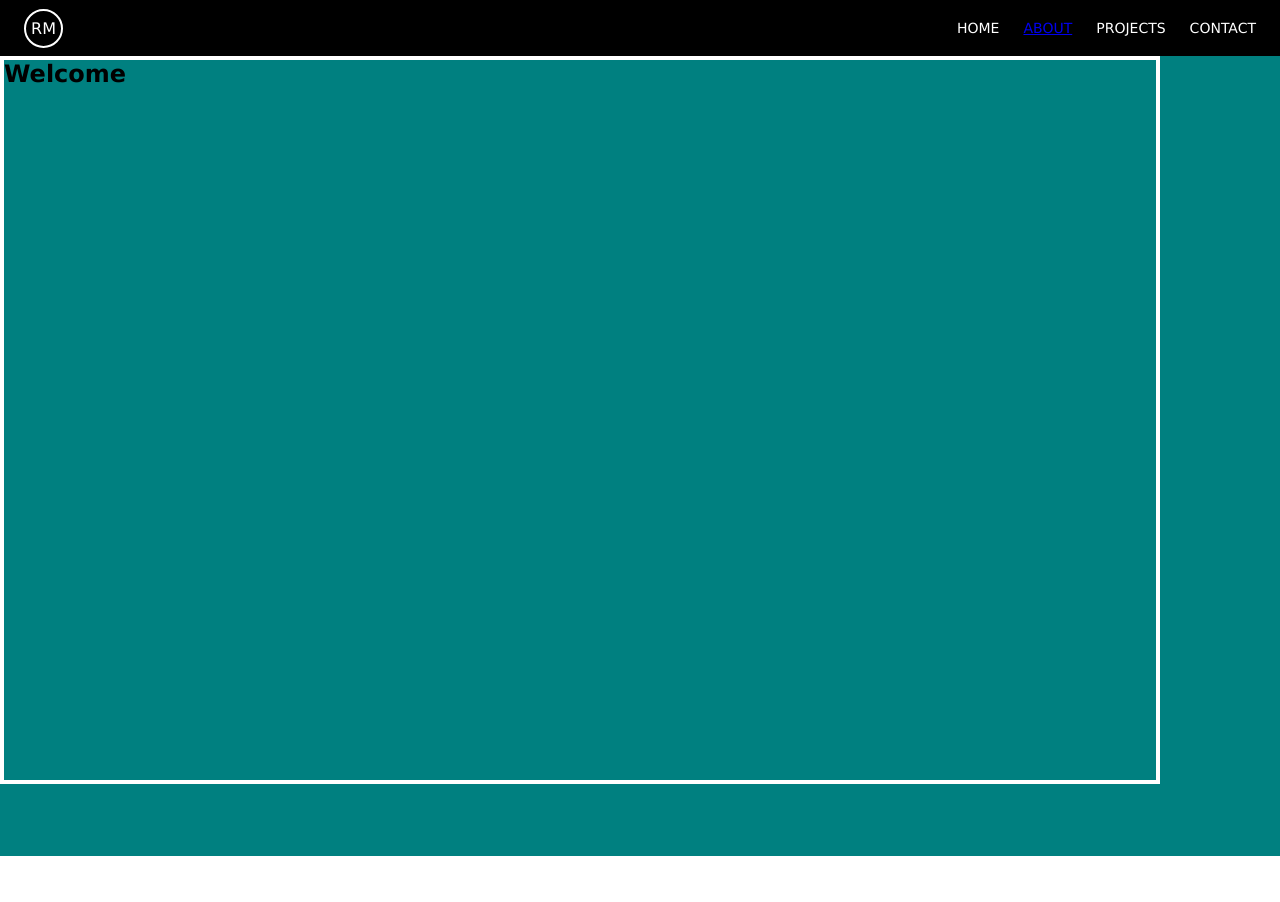
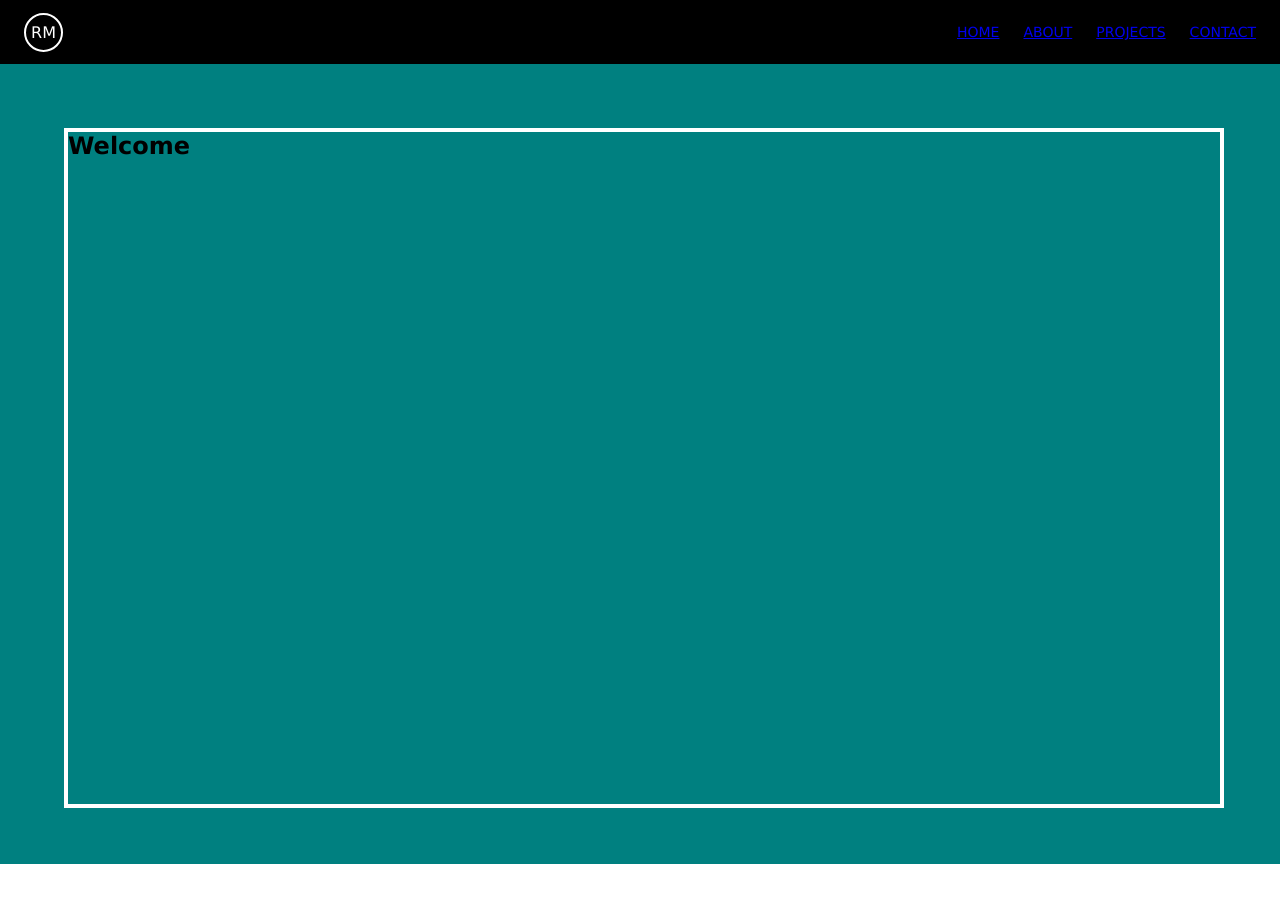
Before and after one commit to ratnesh-mether/my-portfolio, a React (Create React App) app: page / in a window 1280 px wide. Shown: the top 902 px of the page. Built offline with nearby package versions, Linux system fonts and the light colour scheme.

Commit message:
[8]: Resolved Scroll Issue and Header Navigation.

```diff
--- a/src/components/Header/Header.js
+++ b/src/components/Header/Header.js
@@ -7,19 +7,19 @@ function Header() {
         </div>
         <div className="page-navigator">
             <div className="page-type">
-                <p className="type-text">Home</p>
+                <a className="type-text" href="#home">Home</a>
             </div>
             <div className="page-type">
-                <a href="section1" className="type-text">About</a>
+                <a className="type-text" href="#about">About</a>
             </div>
             <div className="page-type">
-                <p className="type-text">Projects</p>
+                <a className="type-text" href="#projects">Projects</a>
             </div>
             {/* <div className="page-type">
                 <p className="type-text">Education</p>
             </div> */}
             <div className="page-type">
-                <p className="type-text">Contact</p>
+                <a className="type-text" href="#contact">Contact</a>
             </div>
         </div>
     </header>;
--- a/src/components/Header/Header.scss
+++ b/src/components/Header/Header.scss
@@ -4,7 +4,7 @@ header {
     position: sticky;
     top: 0;
     z-index: 999;
-    height: 40px;
+    height: 48px;
     background-color: #000;
     color: #fff;
     padding: 8px 24px;
--- a/src/pages/Home/Home.js
+++ b/src/pages/Home/Home.js
@@ -3,6 +3,7 @@ import React from "react";
 
 function Home() {
     return <main className="home-component">
+        <div className="scroll-helper" id="home"></div>
         <section className="base welcome-section">
             <div className="inner">
                 <h1>Welcome</h1>
@@ -11,7 +12,8 @@ function Home() {
     Intro text for visitor and popup to take the name
     */}
         </section>
-        <section className="base intro-section" id="section1">
+        <div className="scroll-helper" id="about"></div>
+        <section className="base intro-section" >
             <div className="inner">
                 <h1>Intro</h1>
             </div>
@@ -19,23 +21,31 @@ function Home() {
         photo / intro text / CTA - Email, Resume / Skills
         */}
         </section>
+        <div className="scroll-helper" id="projects"></div>
         <section className="base project-section">
             <div className="inner">
                 <h1>Projects</h1>
             </div>
 
         </section>
+        <div className="scroll-helper" id="education"></div>
         <section className="base education-section">
             <div className="inner">
                 <h1>Education</h1>
             </div>
-
+            <div className="scroll-helper"></div>
+        </section>
+        <div className="scroll-helper" id="contact"></div>
+        <section className="base contact-section">
+            <div className="inner">
+                <h1>Contact</h1>
+            </div>
+            <div className="scroll-helper"></div>
         </section>
         <section className="base outro-section">
             <div className="inner">
                 <h1>Outro</h1>
             </div>
-
         </section>
     </main>;
 }
--- a/src/pages/Home/Home.scss
+++ b/src/pages/Home/Home.scss
@@ -5,26 +5,36 @@
         position: sticky;
         bottom: 0;
         // @include flex-box(center, center);
+        box-sizing: border-box;
+        padding: 64px;
     }
     .inner {
-        height: 90%;
-        width: 90%;
+        height: 100%;
+        width: 100%;
         border: 4px solid #fff;
+    }
+    .scroll-helper {
+        // position: relative;
+        // top: -56px;
     }
     .welcome-section {
         background-color: teal;
-        z-index: 9;
+        z-index: 11;
     }
     .intro-section {
         background-color: tomato;
-        z-index: 7;
+        z-index: 9;
     }
     .project-section {
         background-color: palevioletred;
-        z-index: 5;
+        z-index: 7;
     }
     .education-section {
         background-color: yellowgreen;
+        z-index: 5;
+    }
+    .contact-section {
+        background-color: goldenrod;
         z-index: 3;
     }
     .outro-section {
```
